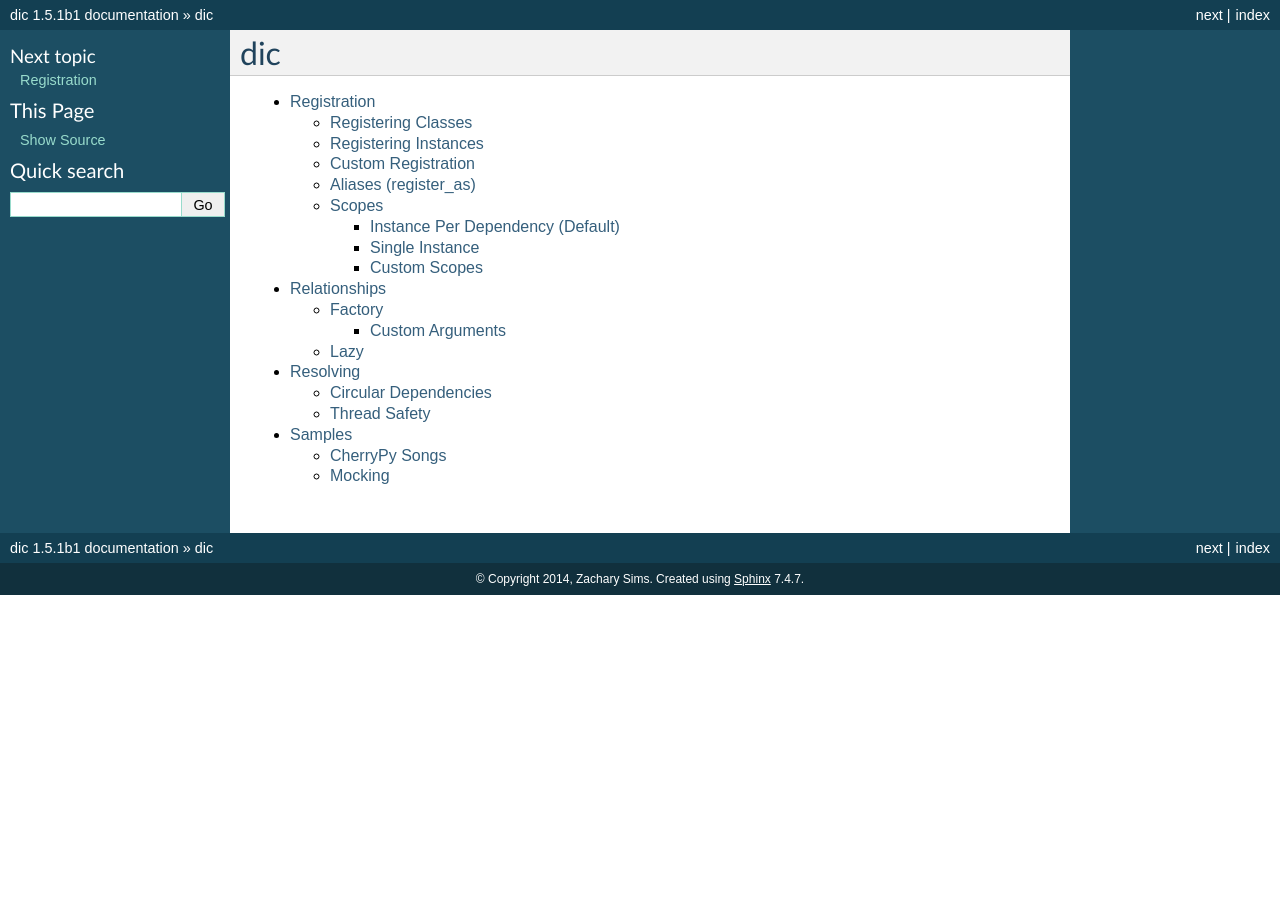
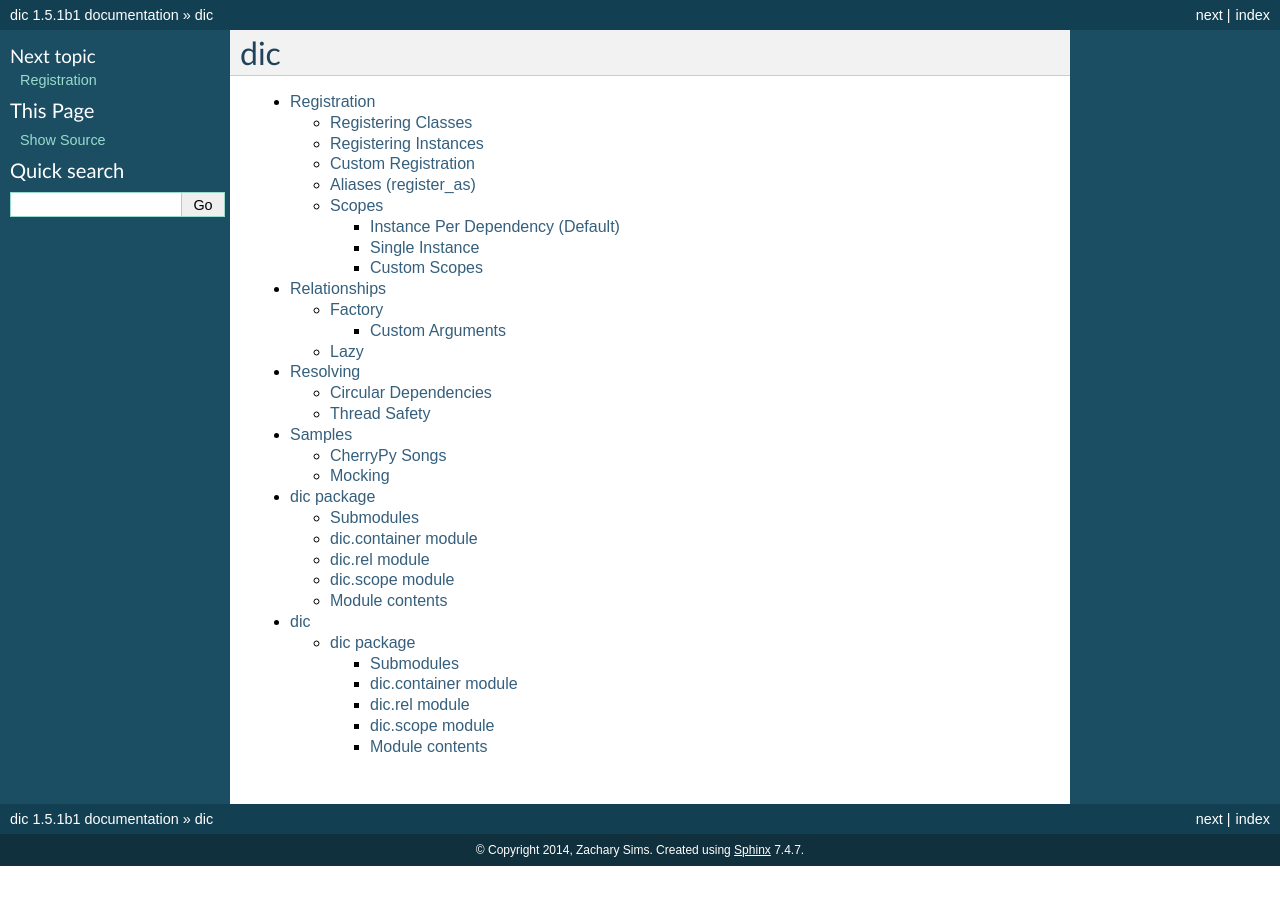
Before and after one commit to zsims/dic, a Sphinx documentation site: the page built from docs/index.rst, in a window 1280 px wide. Built offline with Sphinx 7.4.7, drawn with Linux system fonts in a browser that asks for light colours.

```diff
--- /dev/null
+++ b/docs/api/dic.rst
@@ -0,0 +1,38 @@
+dic package
+===========
+
+Submodules
+----------
+
+dic.container module
+--------------------
+
+.. automodule:: dic.container
+    :members:
+    :undoc-members:
+    :show-inheritance:
+
+dic.rel module
+--------------
+
+.. automodule:: dic.rel
+    :members:
+    :undoc-members:
+    :show-inheritance:
+
+dic.scope module
+----------------
+
+.. automodule:: dic.scope
+    :members:
+    :undoc-members:
+    :show-inheritance:
+
+
+Module contents
+---------------
+
+.. automodule:: dic
+    :members:
+    :undoc-members:
+    :show-inheritance:
--- /dev/null
+++ b/docs/api/modules.rst
@@ -0,0 +1,7 @@
+dic
+===
+
+.. toctree::
+   :maxdepth: 4
+
+   dic
--- a/docs/conf.py
+++ b/docs/conf.py
@@ -18,7 +18,7 @@ import os
 # If extensions (or modules to document with autodoc) are in another directory,
 # add these directories to sys.path here. If the directory is relative to the
 # documentation root, use os.path.abspath to make it absolute, like shown here.
-#sys.path.insert(0, os.path.abspath('.'))
+sys.path.insert(0, os.path.abspath('..'))
 
 # -- General configuration ------------------------------------------------
 
@@ -28,7 +28,7 @@ import os
 # Add any Sphinx extension module names here, as strings. They can be
 # extensions coming with Sphinx (named 'sphinx.ext.*') or your custom
 # ones.
-extensions = []
+extensions = ['sphinx.ext.autodoc']
 
 # Add any paths that contain templates here, relative to this directory.
 templates_path = ['_templates']
--- a/docs/index.rst
+++ b/docs/index.rst
@@ -12,3 +12,5 @@ dic
    relationships.rst
    resolving.rst
    samples.rst
+   api/dic.rst
+   api/modules.rst
```
